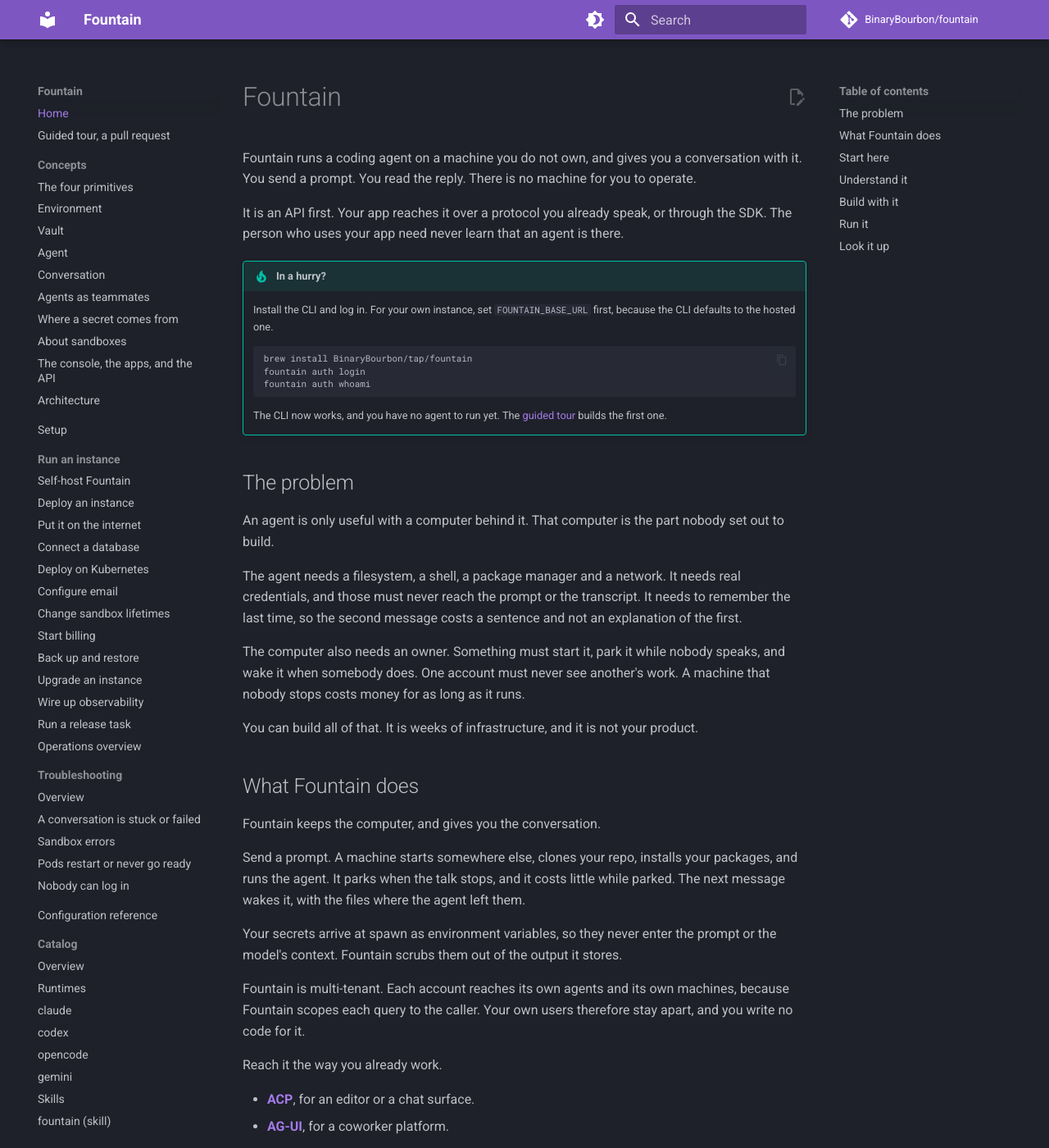
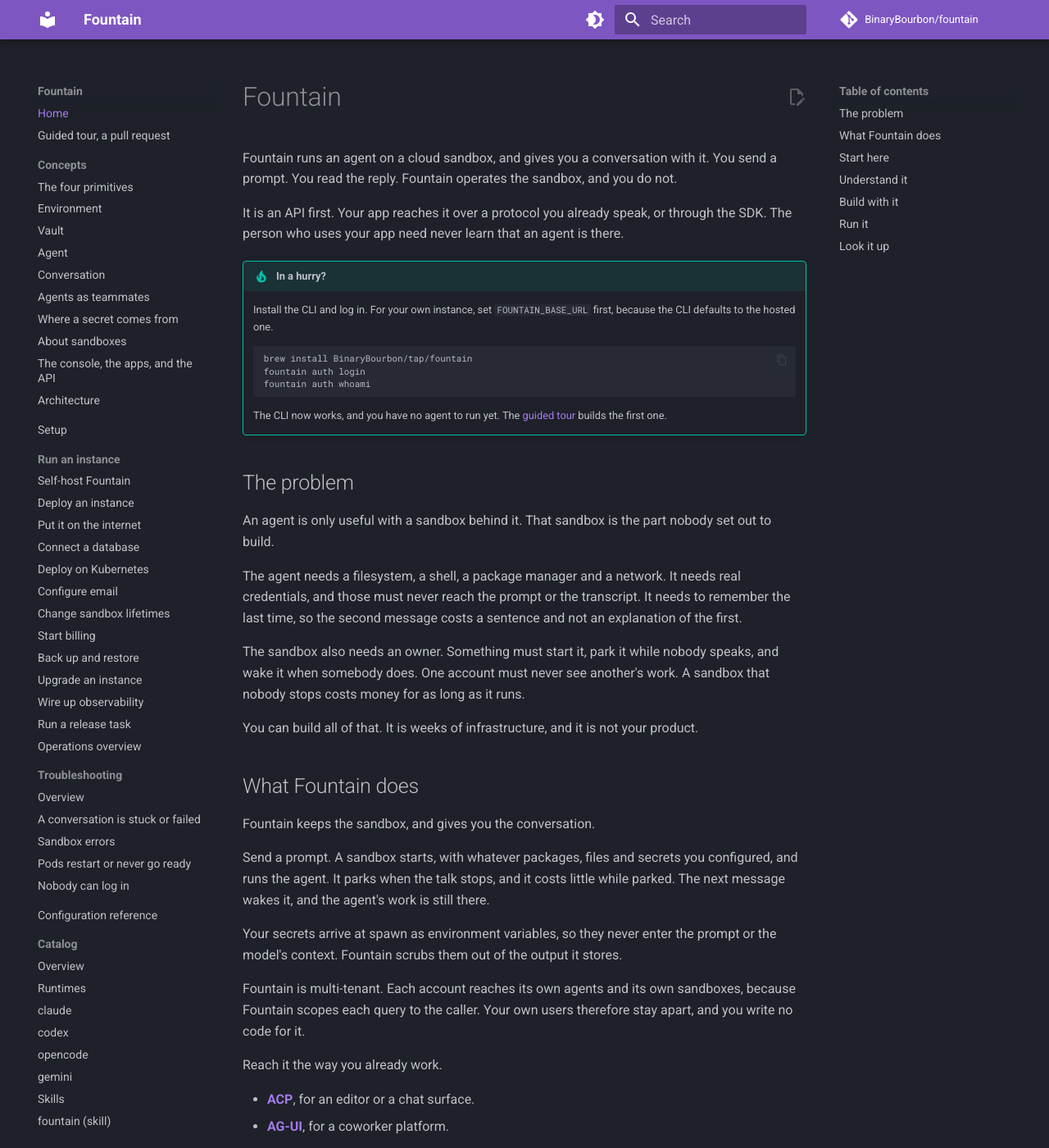
Before and after one commit to BinaryBourbon/fountain, an MkDocs documentation site: the page built from docs/index.md, in a window 1280 px wide and 1400 px high. Shown: the whole window at 82% size. Built offline with MkDocs 1.6.1 and Material for MkDocs 9.7.7, drawn with Linux system fonts in a browser that asks for light colours; comment, search, counter and statistics services are not loaded.

Commit message:
docs: name the sandbox, and stop the home page reading as coding-only
Three changes, one theme: the first screen should describe what Fountain
runs without picking the reader's use case for them.

**Say sandbox.** The lede said "a machine you do not own", which made
the reader work out a word the docs already have. It is now "a cloud
sandbox". That also fixes a rule I broke in #945:
docs-redesign/06-voice-and-style.md bans "computer" outright and names
"sandbox" as the docs word for the machine a conversation runs in. I
had used "computer" four times on the home page. scripts/docs-style.py
does not check that word, so it went in unnoticed. Zero uses remain.

build/index.md carried the same violation in one table row, which is
also mine. It now says "a machine", which keeps the plain-language
naming of the need without the banned term.

**Drop the coding frame.** "A sandbox starts, clones your repo" put a
git checkout in the sentence that defines the product. Repositories are
one thing an environment can hold, next to packages, secrets and a setup
script. The sentence now names the general case.

Left alone deliberately: "your own code" and "REST and SSE for your own
code" address the developer reading the page, who does write code. "A
tool that makes an engineer faster" is one of the two examples that
widen the audience. The guided tour really does clone a repo and open a
pull request, so describing it that way is accurate.

Also left: "computer" inside code fences, OpenBot's own browser
computer, and the quoted "Run in a one-off computer" UI label. The
style sheet exempts code, the first is not a Fountain sandbox, and the
last is a quotation.

```diff
--- a/docs/index.md
+++ b/docs/index.md
@@ -1,8 +1,8 @@
 # Fountain
 
-Fountain runs a coding agent on a machine you do not own, and gives you a
-conversation with it. You send a prompt. You read the reply. There is no
-machine for you to operate.
+Fountain runs an agent on a cloud sandbox, and gives you a conversation with
+it. You send a prompt. You read the reply. Fountain operates the sandbox, and
+you do not.
 
 It is an API first. Your app reaches it over a protocol you already speak, or
 through the SDK. The person who uses your app need never learn that an agent
@@ -21,7 +21,7 @@
 
 ## The problem
 
-An agent is only useful with a computer behind it. That computer is the part
+An agent is only useful with a sandbox behind it. That sandbox is the part
 nobody set out to build.
 
 The agent needs a filesystem, a shell, a package manager and a network. It
@@ -29,9 +29,9 @@
 transcript. It needs to remember the last time, so the second message costs a
 sentence and not an explanation of the first.
 
-The computer also needs an owner. Something must start it, park it while
+The sandbox also needs an owner. Something must start it, park it while
 nobody speaks, and wake it when somebody does. One account must never see
-another's work. A machine that nobody stops costs money for as long as it
+another's work. A sandbox that nobody stops costs money for as long as it
 runs.
 
 You can build all of that. It is weeks of infrastructure, and it is not your
@@ -39,19 +39,19 @@
 
 ## What Fountain does
 
-Fountain keeps the computer, and gives you the conversation.
+Fountain keeps the sandbox, and gives you the conversation.
 
-Send a prompt. A machine starts somewhere else, clones your repo, installs
-your packages, and runs the agent. It parks when the talk stops, and it costs
-little while parked. The next message wakes it, with the files where the agent
-left them.
+Send a prompt. A sandbox starts, with whatever packages, files and secrets you
+configured, and runs the agent. It parks when the talk stops, and it costs
+little while parked. The next message wakes it, and the agent's work is still
+there.
 
 Your secrets arrive at spawn as environment variables, so they never enter the
 prompt or the model's context. Fountain scrubs them out of the output it
 stores.
 
 Fountain is multi-tenant. Each account reaches its own agents and its own
-machines, because Fountain scopes each query to the caller. Your own users
+sandboxes, because Fountain scopes each query to the caller. Your own users
 therefore stay apart, and you write no code for it.
 
 Reach it the way you already work.
```
Also changed, not shown: 1 other file.
